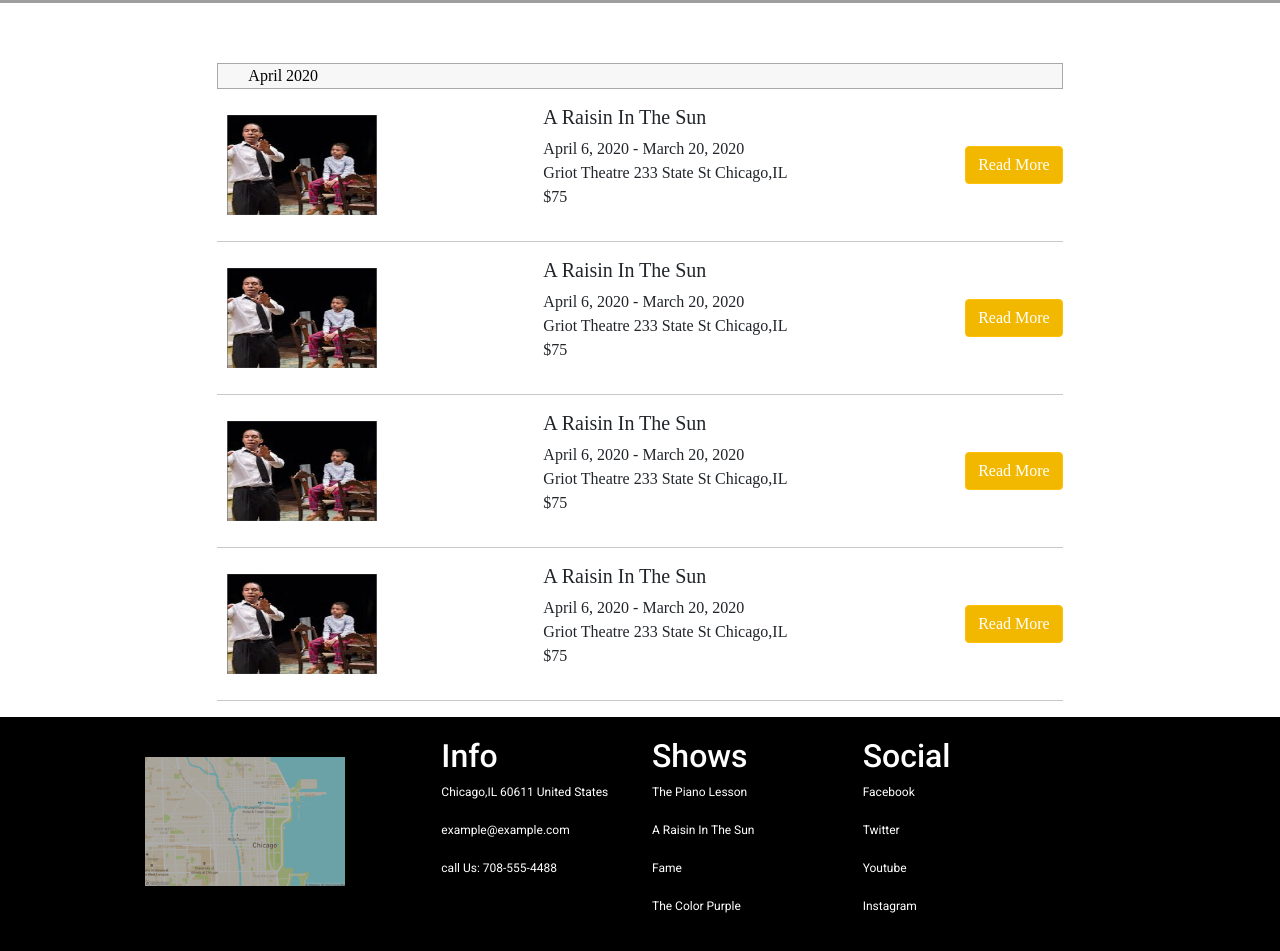
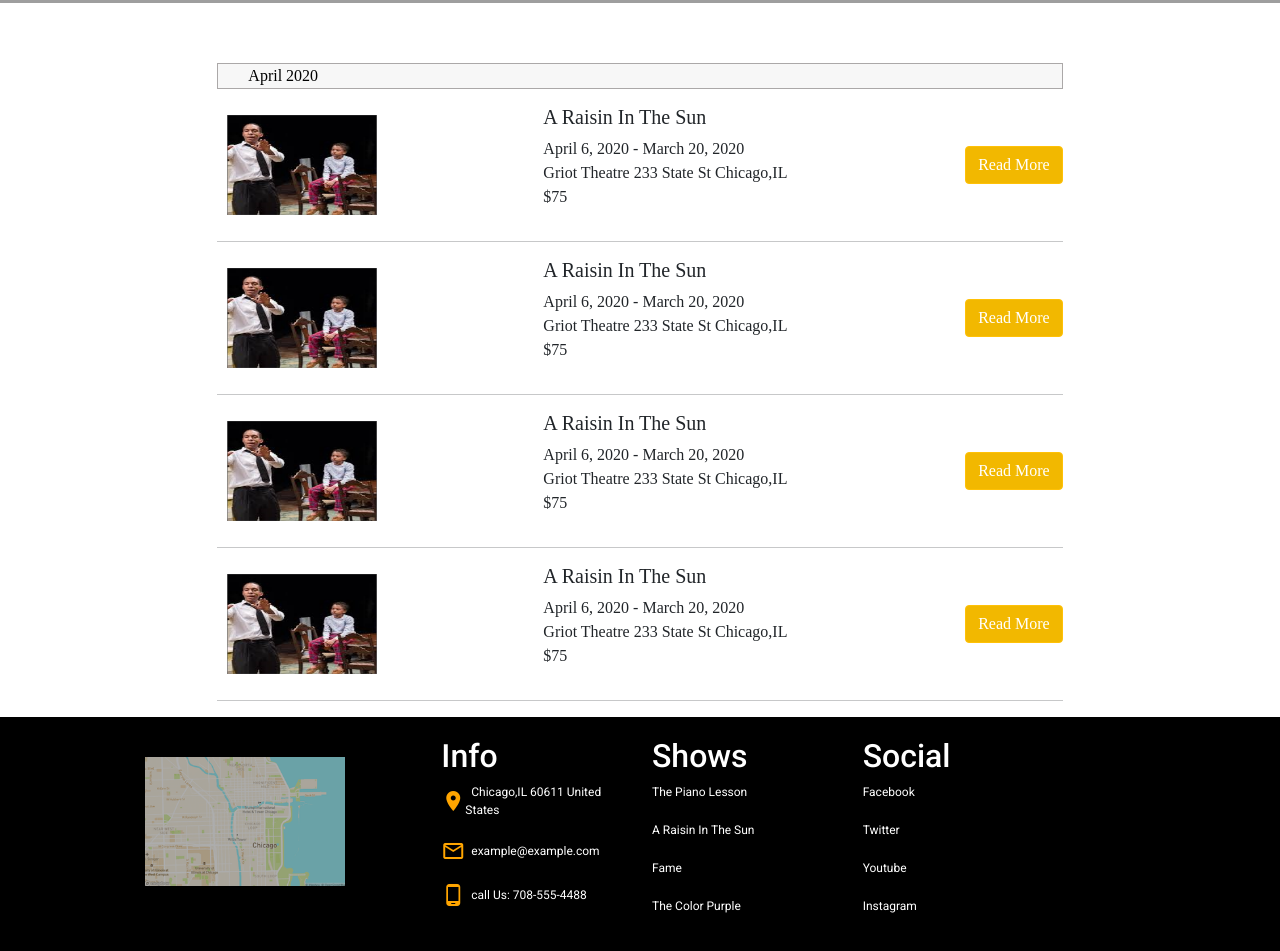
Before and after one commit to Vida-G/Design-Theater-Page, a plain HTML site: page index.html in a window 1280 px wide. Shown: the part 1012-1963 px from the top of the page. Drawn offline with nearby package versions, Linux system fonts and the light colour scheme; grey boxes are pictures that could not be loaded.

Commit message:
add icons

```diff
--- a/css/main.css
+++ b/css/main.css
@@ -110,4 +110,10 @@ ul {
 
 li {
     margin-bottom: 20px;
+    display: flex;
+    align-items: center;
 }
+
+span.material-icons{
+    color: orange;
+}
--- a/index.html
+++ b/index.html
@@ -9,11 +9,11 @@
   <link rel="stylesheet" href="https://cdnjs.cloudflare.com/ajax/libs/twitter-bootstrap/5.1.0/css/bootstrap.min.css">
   <link rel="stylesheet" href="https://cdnjs.cloudflare.com/ajax/libs/font-awesome/5.15.4/css/all.min.css">
   <link rel="stylesheet" href="css/main.css">
+  <link href="https://fonts.googleapis.com/icon?family=Material+Icons" rel="stylesheet">
   <title>Griot Theater</title>
   <style>
     @import url('https://fonts.googleapis.com/css2?family=Roboto:ital,wght@0,100;0,300;0,400;0,500;0,700;0,900;1,100;1,300;1,400;1,500;1,700;1,900&display=swap');
   </style>
-  <link href="https://fonts.googleapis.com/icon?family=Material+Icons"       rel="stylesheet">
 </head>
 
 <body id="body">
@@ -149,9 +149,9 @@
     <div class="col-2">
       <h2>Info</h2>
       <ul id="FooterItems">
-        <li>Chicago,IL 60611 United States</li>
-        <li>example@example.com</li>
-        <li>call Us: 708-555-4488</li>
+        <li><span class="material-icons">place</span> &nbsp Chicago,IL 60611 United States</li>
+        <li><span class="material-icons">mail_outline</span> &nbsp example@example.com</li>
+        <li><span class="material-icons">phone_android</span> &nbsp call Us: 708-555-4488</li>
       </ul>
     </div>
     <div class="col-2">
```
